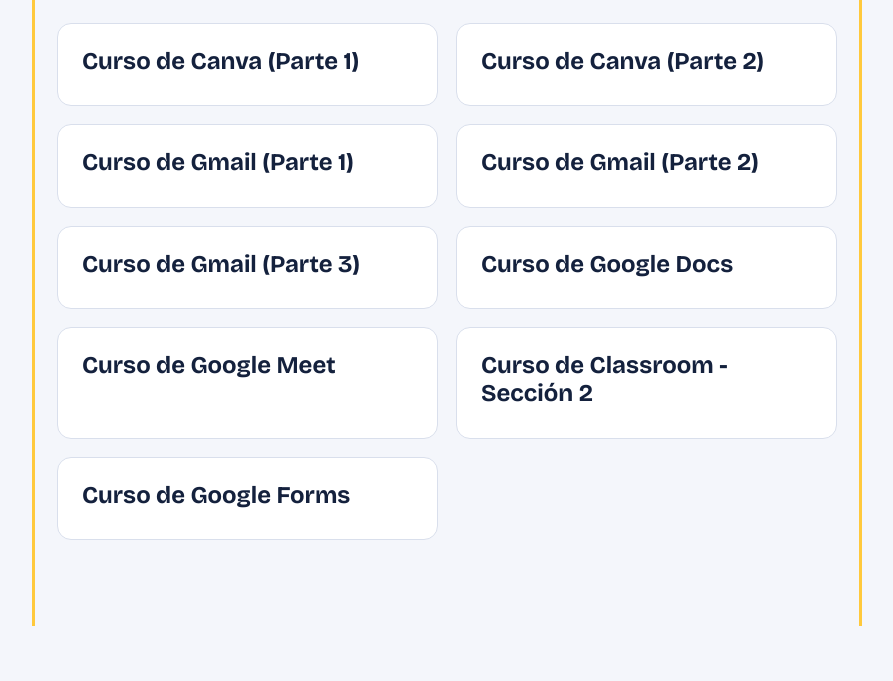
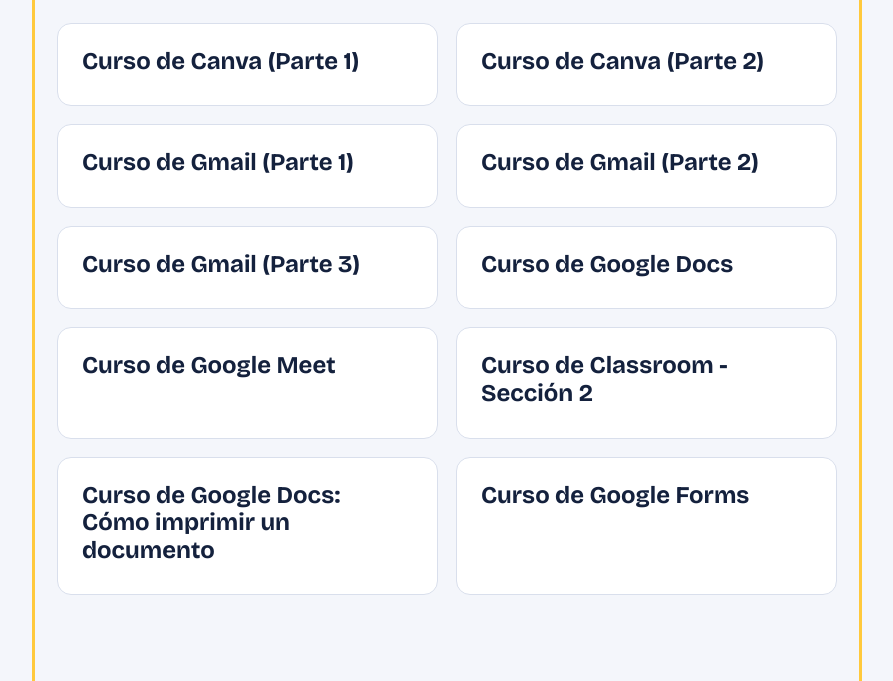
Before and after one commit to crisandres11/tecnovara, a plain HTML site: page prueba/index.html in a window 1280 px wide. Shown: the part 202-883 px from the top of the page, without its empty margins (193-1086 px from the left). Before the commit the page ends 828 px from the top, so only its background shows below. Drawn offline with nearby package versions, Linux system fonts and the light colour scheme.

Commit message:
Update index.html

```diff
--- a/prueba/index.html
+++ b/prueba/index.html
@@ -146,6 +146,16 @@ classroom:{s:"classroom",n:"Curso de Classroom - Sección 2",u:"/cursodeclassroo
 ["¿Qué opción presionan tus alumnos para entrar a tu clase?","Unirse a clase","Crear clase","Cerrar sesión","Después de Agregar clase, tus alumnos eligen Unirse a clase y ponen el código."],
 ["¿Con quién debes compartir el código de tu clase?","Solo con tus alumnos","Con cualquier desconocido","Públicamente en redes","Compartirlo solo con tus alumnos evita que entren personas que no son de tu clase."]
 ]},
+docs2:{s:"google-docs-parte-2",n:"Curso de Google Docs: Cómo imprimir un documento",u:"/cursodegoogledocs/seccion2/parte2/",l:"/cursodegoogledocs/seccion2/parte2/logrado/",q:[
+["¿Qué significa imprimir un documento?","Sacar en papel lo que está en la pantalla","Borrar el documento","Enviarlo por correo","Imprimir pasa el documento de la pantalla al papel."],
+["¿Qué necesitas para usar Google Docs?","Una cuenta de Google","Una suscripción de pago","Un programa especial obligatorio","Entras con tu cuenta de Google desde el navegador."],
+["¿Cuál es el primer paso para imprimir?","Entrar a Google Docs","Cerrar sesión","Apagar el computador","Primero abres Google Docs desde tu navegador."],
+["¿Cómo abres el documento que quieres imprimir?","Entrando a él desde Google Docs","Descargando una aplicación","Cerrando sesión","Lo buscas en tu lista de Google Docs y haces clic para abrirlo."],
+["¿Qué menú presionas para encontrar la opción Imprimir?","Archivo","Insertar","Ayuda","En el menú Archivo está la opción Imprimir."],
+["¿Qué presionas después de abrir el menú Archivo?","Imprimir","Compartir","Cerrar sesión","Con Imprimir se abre la ventana para elegir la impresora."],
+["¿Qué debes seleccionar antes de imprimir?","La impresora","Tu contraseña","Una foto","Eliges la impresora donde saldrán las hojas."],
+["¿Qué conviene hacer antes de imprimir?","Revisar el documento","Borrar todo el texto","Compartir tu contraseña","Así evitas gastar papel por errores que se podían corregir."]
+]},
 forms:{s:"google-forms",n:"Curso de Google Forms",u:"/cursodegoogleforms/",l:"/cursodegoogleforms/logrado/",q:[
 ["¿Qué es Google Forms?","Una herramienta gratuita de Google para crear formularios en línea","Un editor de videos","Una red social","Sirve para crear formularios que otras personas responden en línea."],
 ["¿Qué tipo de formulario eliges para empezar de cero?","En blanco","Uno ajeno","Ninguno","Un formulario en blanco está vacío y lo llenas con tus preguntas."],
```
